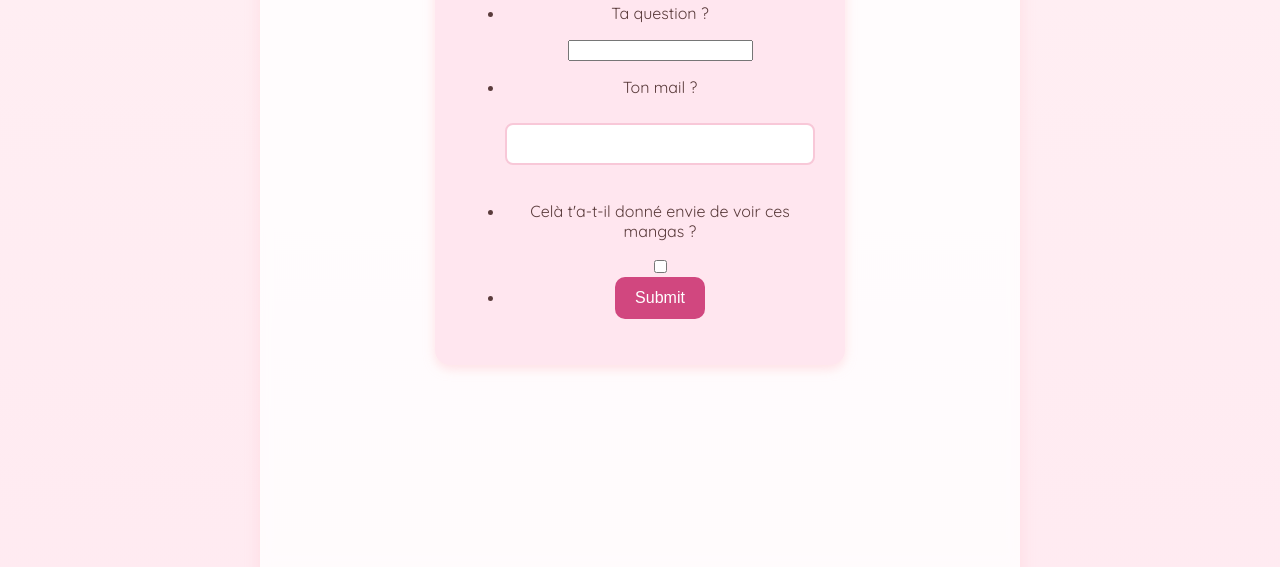
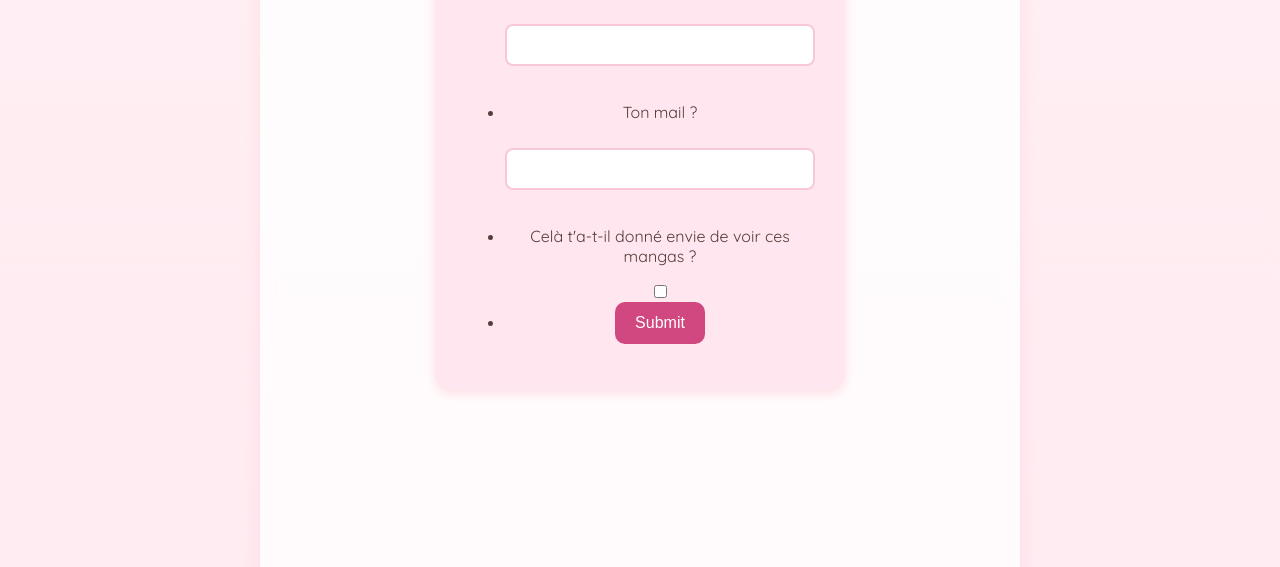
Before and after one commit to SeraraMento/Site-exo-SIO, a plain HTML site: page contact.html in a window 1280 px wide. Shown: the part 533-1100 px from the top of the page. Drawn offline with Linux system fonts and the light colour scheme; a script that the page names is missing.

Commit message:
Add files via upload

```diff
--- a/contact.html
+++ b/contact.html
@@ -40,7 +40,7 @@
         <h2>Des questions ?</h2>
         <ul>
           <li>
-            <p>Ta question ?</p><input type="textaera">
+            <p>Ta question ?</p><input type="text">
           </li>
           <li>
             <p>Ton mail ?</p><input type="email">
```
